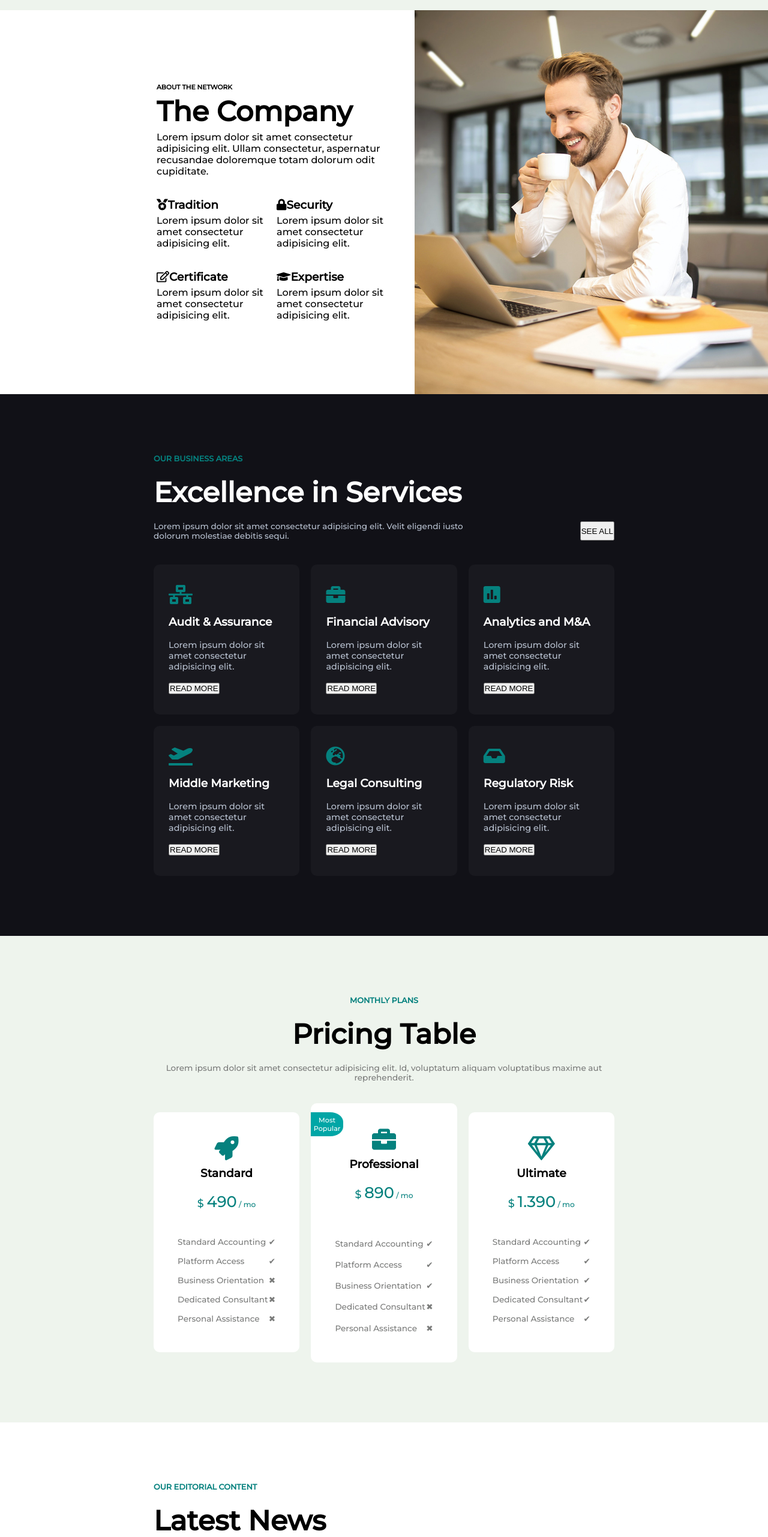
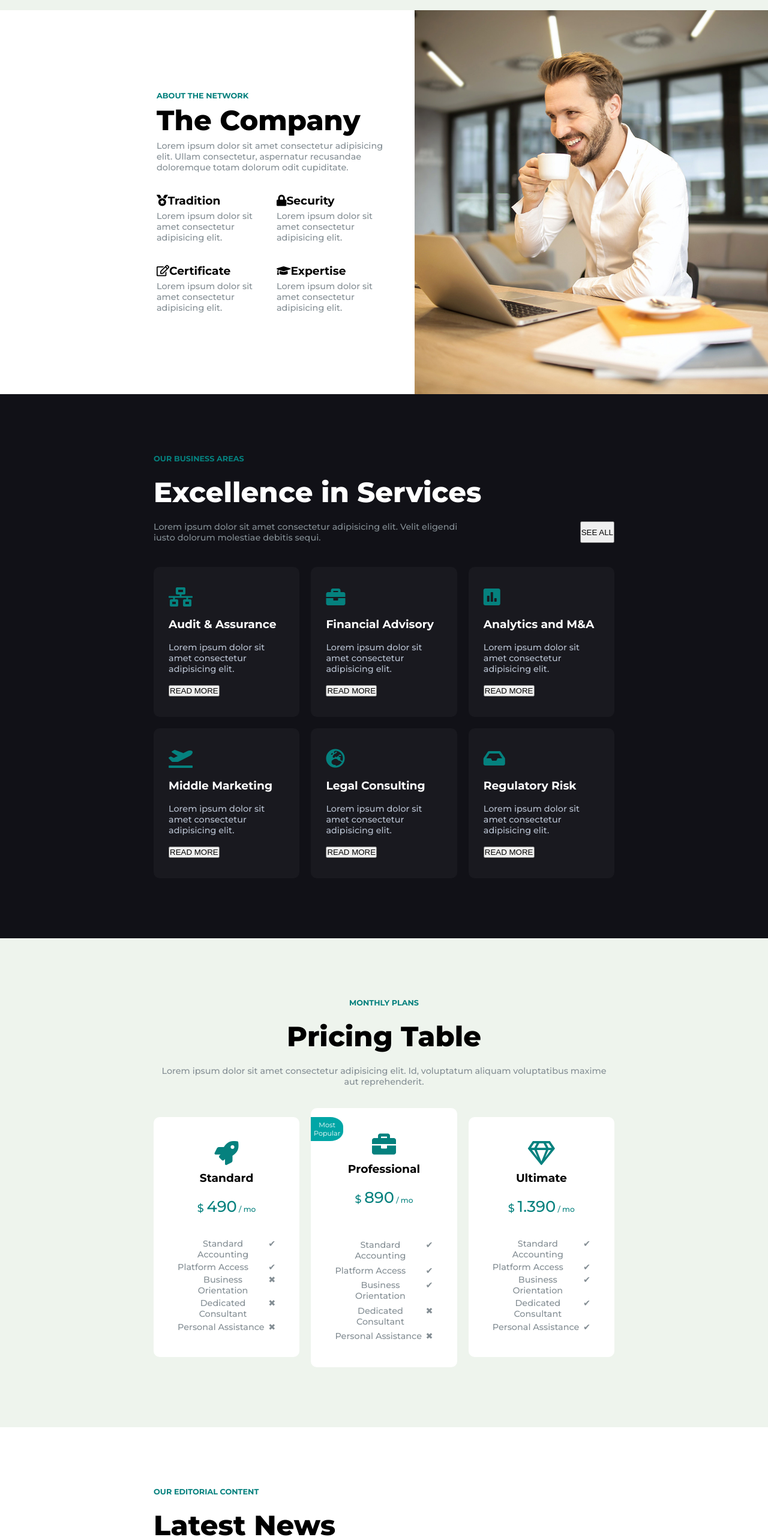
Before and after one commit to PascaSeba/proj-html-vuejs, a plain HTML site: page index.html in a window 1280 px wide. Shown: the part 1280-3842 px from the top of the page at 60% size. Drawn offline with nearby package versions, Linux system fonts and the light colour scheme.

Commit message:
Lavori in corso -1.5 sezioni

```diff
--- a/css/master.css
+++ b/css/master.css
@@ -178,6 +178,17 @@ header #jumbotron .main_nav ul li {
     padding: 5px;
 }
 
+.company_head h6 {
+    color: #05817e;
+    font-size: 0.8em;
+}
+
+.company_head p {
+    color: #848e94;
+    font-size: 0.9em;
+    font-weight: 500;
+}
+
 .company_head h6,
 .company_head h1,
 .company_head p:first-child {
@@ -186,6 +197,7 @@ header #jumbotron .main_nav ul li {
 
 .company_head h1 {
     font-size: 2.9em;
+    font-weight: 800;
 }
 
 .company_head .tradition,
@@ -238,6 +250,7 @@ header #jumbotron .main_nav ul li {
     font-size: 2.9em;
     padding-top: 20px;
     padding-bottom: 20px;
+    font-weight: 800;
 }
 
 .explane {
@@ -249,10 +262,11 @@ header #jumbotron .main_nav ul li {
 
 .services .explane p,
 .news p {
-    color: #b8c1d0;
+    color: #848e94;
     display: inline-block;
     width: 70%;
-    font-size: 0.85em;
+    font-size: 0.9em;
+    font-weight: 500;
 }
 
 .services .explane button,
@@ -293,6 +307,7 @@ header #jumbotron .main_nav ul li {
 .service_col p {
     color: #b8c1d0;
     font-size: 0.9em;
+    font-weight: 500;
 }
 
 .service_col i {
@@ -328,8 +343,9 @@ header #jumbotron .main_nav ul li {
 .pricing p,
 .newsletter_info p,
 .form_camp>p {
-    color: #7a7b7a;
-    font-size: 0.85em;
+    color: #848e94;
+    font-size: 0.9em;
+    font-weight: 500;
 }
 
 .prices {
@@ -414,11 +430,13 @@ header #jumbotron .main_nav ul li {
     display: flex;
     width: 100%;
     justify-content: space-between;
-    font-size: 0.85em;
+    font-size: 0.9em;
+    color: #848e94;
+    font-weight: 500;
 }
 
 .checkmark {
-    font-weight: 900;
+    font-weight: 800;
 }
 
 .prices .centered_col {
@@ -546,12 +564,14 @@ header #jumbotron .main_nav ul li {
 
 .subscribe input {
     padding: 10px;
-    min-width: 80%;
-    min-height: 30%;
+    min-width: 90%;
+    min-height: 35%;
     background-color: rgba(255, 255, 255, 0.479);
     border: none;
     font-size: 1em;
     border-radius: 5px;
+    padding: 15px;
+    margin-bottom: 15px;
 }
 
 .subscribe button {
@@ -587,6 +607,7 @@ header #jumbotron .main_nav ul li {
     font-size: 2.9em;
     padding-top: 15px;
     padding-bottom: 15px;
+    font-weight: 800;
 }
 
 .form_camp {
--- a/index.html
+++ b/index.html
@@ -7,7 +7,8 @@
     <meta name="viewport" content="width=device-width, initial-scale=1.0">
     <link rel="stylesheet" href="css/master.css">
     <link rel="stylesheet" href="https://use.fontawesome.com/releases/v5.15.2/css/all.css" integrity="sha384-vSIIfh2YWi9wW0r9iZe7RJPrKwp6bG+s9QZMoITbCckVJqGCCRhc+ccxNcdpHuYu" crossorigin="anonymous">
-    <link href="https://fonts.googleapis.com/css2?family=Montserrat:wght@500&display=swap" rel="stylesheet">
+    <link href="https://fonts.googleapis.com/css2?family=Montserrat:ital,wght@0,100;0,200;0,300;0,400;0,500;0,600;0,700;0,800;0,900;1,100;1,200;1,300;1,400;1,500;1,600;1,700;1,800;1,900&family=Poppins:ital,wght@0,100;0,200;0,300;0,400;0,500;0,600;0,700;0,800;0,900;1,100;1,200;1,300;1,400;1,500;1,600;1,700;1,800;1,900&display=swap"
+        rel="stylesheet">
     <script src="https://cdn.jsdelivr.net/npm/vue"></script>
     <script src="https://cdnjs.cloudflare.com/ajax/libs/axios/0.21.1/axios.min.js"></script>
     <title>Lead Customer</title>
```
